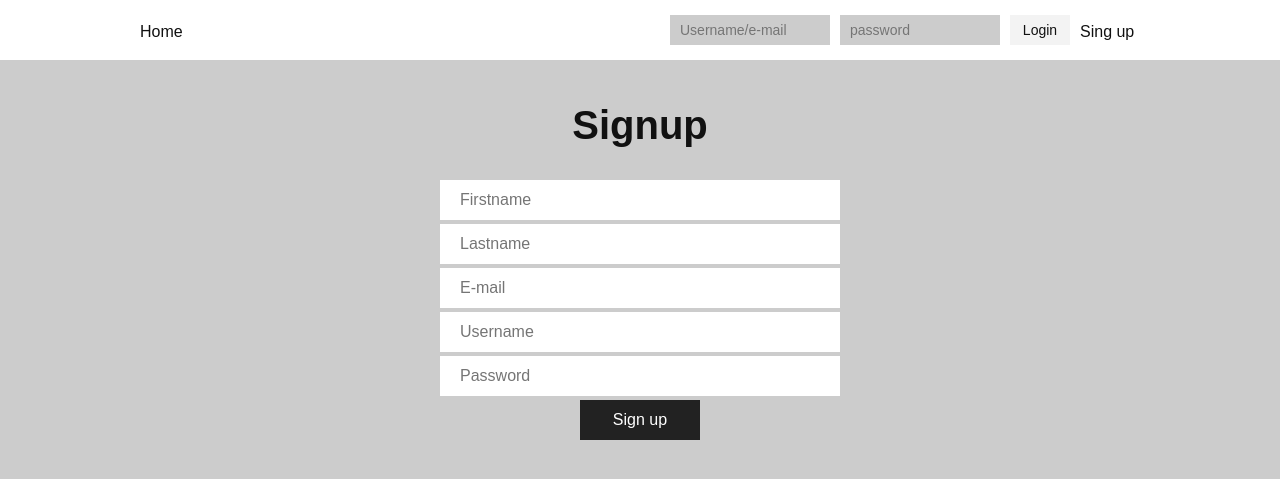
After one commit to smudronja/Login-Sistem, a PHP site: page /signup.php in a window 1280 px wide. The commit adds this page. Shown: the top 479 px of the page. Run offline with PHP 8.4, Linux system fonts and the light colour scheme.

Commit message:
front end code finished

```diff
--- /dev/null
+++ b/footer.php
@@ -0,0 +1,4 @@
+
+
+</body>
+</html>
--- /dev/null
+++ b/header.php
@@ -0,0 +1,26 @@
+<!DOCTYPE html>
+<html lang="en">
+<head>
+	<meta charset="UTF-8">
+	<title>login system</title>
+	<link rel="stylesheet" type="text/css" href="style.css">
+</head>
+<body>
+
+	<header id="header" class="">
+		<nav>
+			<div class="main-wrapper">
+				<ul>
+					<li><a href="index.php" title="">Home</a></li>
+				</ul>
+				<div class="nav-login">
+					<form>
+						<input type="text" name="uid" placeholder="Username/e-mail">
+						<input type="password" name="pwd" placeholder="password">
+						<button type="submit" name="submit">Login</button>
+					</form>
+					<a href="signup.php">Sing up</a>
+				</div>
+			</div>
+		</nav>
+	</header><!-- /header -->
--- /dev/null
+++ b/signup.php
@@ -0,0 +1,23 @@
+<?php
+	include_once 'header.php';
+ ?>
+
+
+
+	<section class="main-container">
+		<div class="main-wrapper">
+			<h2>Signup</h2>
+			<form class="signup-form">
+				<input type="text" name="first" placeholder="Firstname">
+				<input type="text" name="last" placeholder="Lastname">
+				<input type="text" name="email" placeholder="E-mail">
+				<input type="text" name="uid" placeholder="Username">
+				<input type="password" name="pwd" placeholder="Password">
+				<button type="submit" name="submit">Sign up</button>
+			</form>
+		</div>
+	</section>
+
+<?php
+	include_once 'footer.php';
+?>
--- a/style.css
+++ b/style.css
@@ -211,3 +211,42 @@ header .nav-login a {
     line-height: 50px;
     text-align: center;
 }
+
+/*signup.php*/
+
+.signup-form {
+    width: 400px;
+    margin: 0 auto;
+    padding-top: 30px;
+}
+
+.signup-form input {
+    width: 90%;
+    height: 40px;
+    padding: 0px 5%;
+    margin-bottom: 4px;
+    border: none;
+    background-color: #fff;
+    font-family: arial;
+    font-size: 16px;
+    color: #111;
+    line-height: 40px;
+}
+
+.signup-form button {
+    display: block;
+    margin: 0 auto;
+    width: 30%;
+    height: 40px;
+    border: none;
+    background-color: #222;
+    font-family: arial;
+    font-size: 16px;
+    color: #fff;
+    cursor: pointer;
+}
+
+.signup-form button:hover {
+    background-color: #111;
+
+}
```
Also changed, not shown: index.php (+7 -27 lines).
